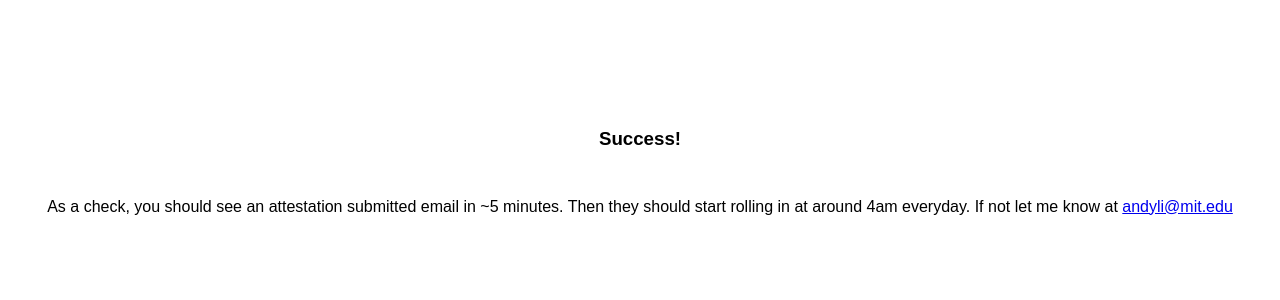
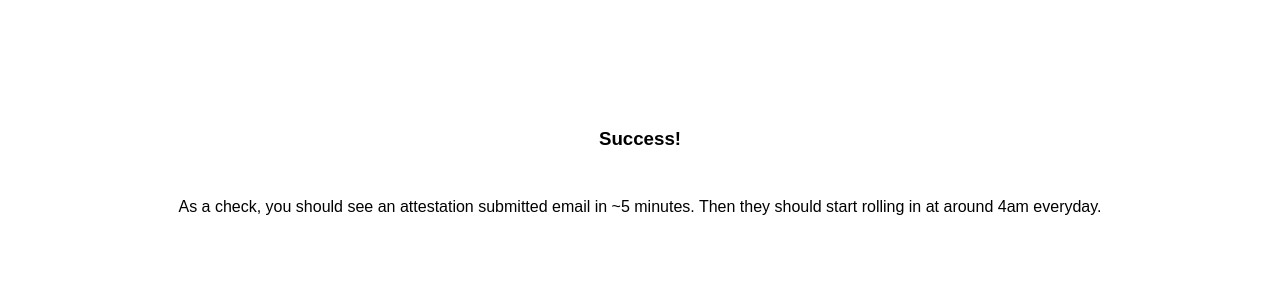
Before and after one commit to Li357/attester, a Flask app: template templates/success.html in a window 1280 px wide. Shown: the part 222-522 px from the top of the page. Run offline with Flask 2, Linux system fonts and the light colour scheme; the template is opened without the code that fills it, so the values that code supplies are empty.

Commit message:
Remove identifying info

```diff
--- a/requirements.txt
+++ b/requirements.txt
@@ -3,3 +3,4 @@ flask
 bs4
 boto3
 python-dotenv
+gunicorn
--- a/templates/fail.html
+++ b/templates/fail.html
@@ -9,7 +9,7 @@
 <body>
   <h3>Something went wrong!</h3>
   <p>
-    Shucks. Check your kerb/password. Hit me up at <a href="mailto:andyli@mit.edu">andyli@mit.edu</a>
+    Shucks. Check your kerb/password.
   </p>
 </body>
 
--- a/templates/success.html
+++ b/templates/success.html
@@ -10,8 +10,7 @@
   <h3>Success!</h3>
   <p>
     As a check, you should see an attestation submitted email in ~5 minutes. Then they should start
-    rolling in at around 4am everyday. If not let me know at
-    <a href="mailto:andyli@mit.edu">andyli@mit.edu</a>
+    rolling in at around 4am everyday.
   </p>
   <script>
     const seenKerbs = JSON.parse(localStorage.getItem('seenKerbs')) || [];
```
Also changed, not shown: 1 other file.
